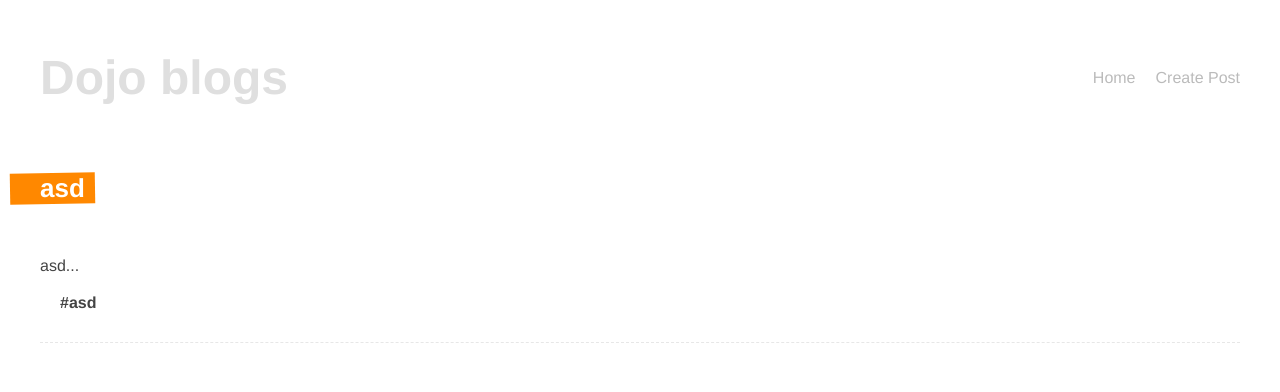
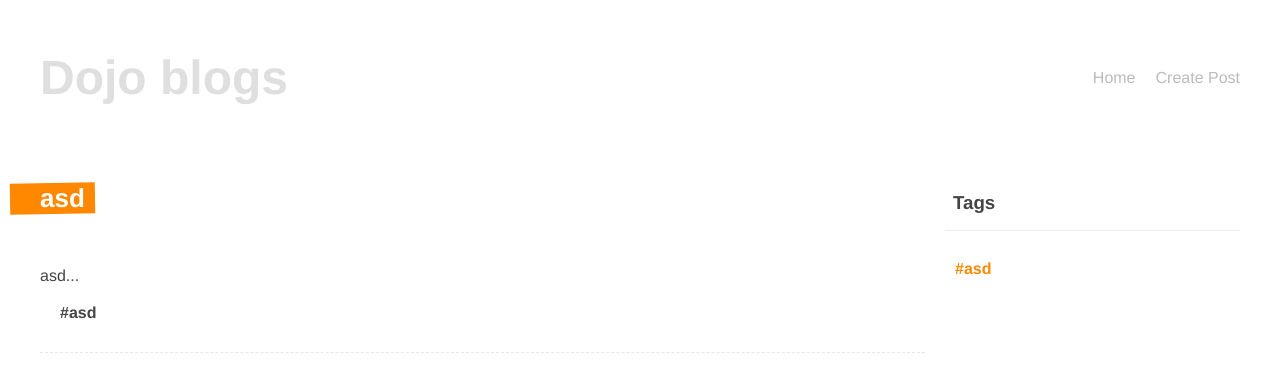
Before and after one commit to caren1/vuejs-ninja, a Vue app in the folder dojo-blog-compositionapi/: page /tags/asd in a window 1280 px wide. Shown: the top 392 px of the page. Built offline with nearby package versions, Linux system fonts and the light colour scheme; data requests are answered from the project's data file.

Commit message:
creating a tag cloud

```diff
--- /dev/null
+++ b/dojo-blog-compositionapi/src/components/TagCloud.vue
@@ -0,0 +1,42 @@
+<template>
+  <div class="tag-cloud">
+      <h3>Tags</h3>
+      <div v-for="tag in tags" :key="tag">
+          <router-link :to="{ name: 'Tag', params: { tag }}">
+              #{{ tag }}
+            </router-link>
+      </div>
+  </div>
+</template>
+
+<script>
+import useTags from '../composables/useTags'
+export default {
+    props: ['posts'],
+    setup(props) {
+        const { tags } = useTags(props.posts);
+
+        return { tags };
+    }
+}
+</script>
+
+<style>
+    .tag-cloud h3 {
+    border-bottom: 1px solid #eee;
+    padding: 16px 8px;
+    color: #444;
+  }
+  .tag-cloud div {
+    display: inline-block;
+    padding: 10px;
+  }
+  .tag-cloud a {
+    color: #ccc;
+    text-decoration: none;
+  }
+  .tag-cloud a.router-link-active {
+    color: #ff8800;
+    font-weight: bold;
+  }
+</style>
--- /dev/null
+++ b/dojo-blog-compositionapi/src/composables/useTags.js
@@ -0,0 +1,16 @@
+import { ref } from '@vue/reactivity'
+
+const useTags = (posts) => {
+    const tags = ref([]);
+    const tagSet = new Set();
+    // only allows for unique values
+
+    posts.forEach((post) => {
+        post.tags.forEach((tag) => tagSet.add(tag))
+    })
+
+    tags.value = [...tagSet];
+    return { tags }
+}
+
+export default useTags
--- a/dojo-blog-compositionapi/src/views/Home.vue
+++ b/dojo-blog-compositionapi/src/views/Home.vue
@@ -5,8 +5,9 @@
         <div v-if="error">
             {{ error }}
         </div>
-        <div v-if="posts.length">
+        <div v-if="posts.length" class="layout">
             <PostList :posts="posts"/>
+            <TagCloud :posts="posts" />
         </div>
         <div v-else>
             <Spinner />
@@ -24,9 +25,10 @@
 // import { ref } from '@vue/reactivity'
 import getPosts from '../composables/getPosts'
 import Spinner from '../components/Spinner.vue'
+import TagCloud from '../components/TagCloud.vue'
 export default {
     name: 'Home',
-    components: { PostList, Spinner },
+    components: { PostList, Spinner, TagCloud },
     setup() {
         // how we can use props in setup function?
         // const posts = ref([]);
@@ -57,10 +59,16 @@
 }
 </script>
 
-<style scoped>
+<style>
     .home{
         max-width: 1200px;
         margin: 0 auto;
         padding: 10px;
     }
+
+    .layout {
+        display: grid;
+        grid-template-columns: 3fr 1fr;
+        gap: 20px;
+    }
 </style>
--- a/dojo-blog-compositionapi/src/views/Tag.vue
+++ b/dojo-blog-compositionapi/src/views/Tag.vue
@@ -1,12 +1,15 @@
 <template>
+<div class="tag">
     <div class="error" v-if="error">
         <h2>{{ error }}</h2>
     </div>
-  <div class="tag" v-if="postsWithTag.length">
+  <div class="layout" v-if="postsWithTag.length">
       <PostList :posts="postsWithTag"/>
+      <TagCloud :posts="postsWithTag" />
   </div>
   <div v-else>
       <Spinner />
+  </div>
   </div>
 </template>
 
@@ -16,9 +19,10 @@
 import getPosts from '../composables/getPosts';
 import PostList from '../components/PostList'
 import Spinner from '../components/Spinner'
+import TagCloud from '../components/TagCloud'
 
 export default {
-    components: { PostList, Spinner },
+    components: { PostList, Spinner, TagCloud },
     setup() {
         const route = useRoute();
         const routeTag = route.params.tag;
@@ -36,4 +40,10 @@
     .error {
         color: darkred;
     }
+
+    .tag {
+        max-width: 1200px;
+        margin: 0 auto;
+        padding: 10px;
+    }
 </style>
```
